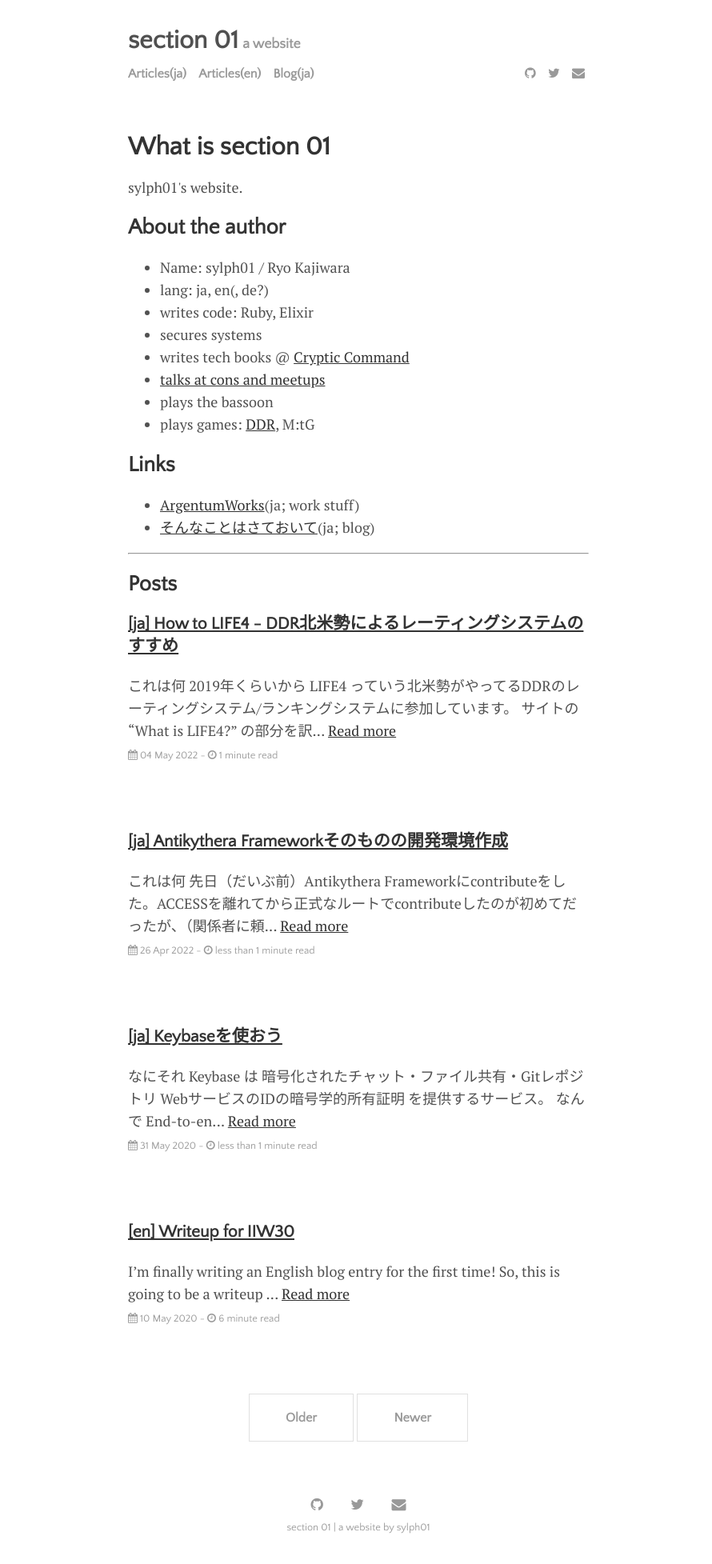
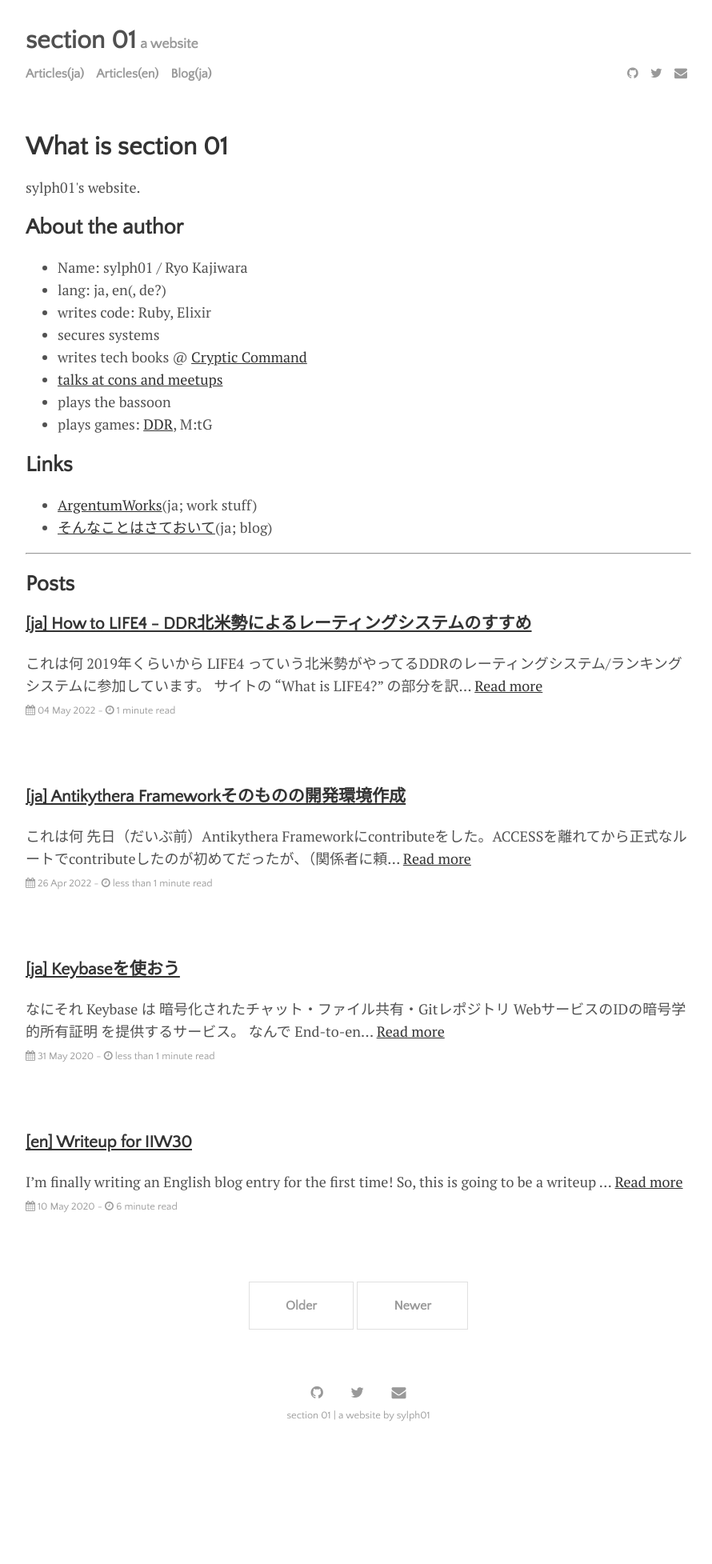
Before and after one commit to sylph01/sylph01.github.io, a Jekyll site: the page built from index.html, in a window 1280 px wide. Shown: the whole page at 80% size, without its empty margins (192-1082 px from the left). Built offline with Jekyll 4.4.1, drawn with Linux system fonts in a browser that asks for light colours; nearby versions of some CDN libraries; the list of posts is cut into pages by our own code; after the commit the page ends 1815 px from its top, so only the background shows below that.

Commit message:
edit css
Change the width of main container

```diff
--- a/css/main.css
+++ b/css/main.css
@@ -101,12 +101,12 @@ blockquote p {
 .container {
   margin-left: auto;
   margin-right: auto;
-  width: 615px;
+  width: 900px;
 }
 
 @media (max-width: 1366px) {
   .container {
-    width: 45vw;
+    width: 65vw;
   }
 }
 
```
